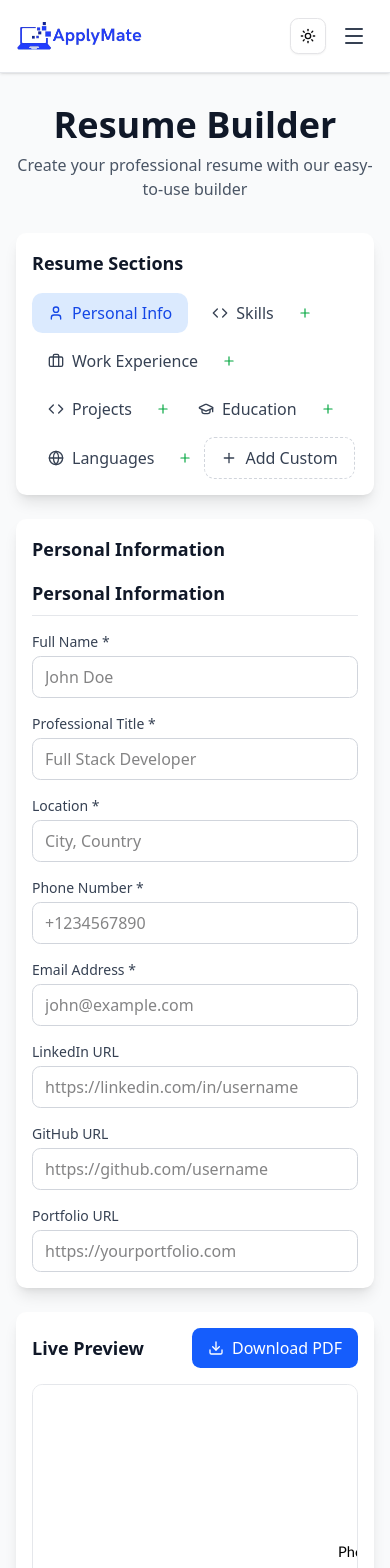
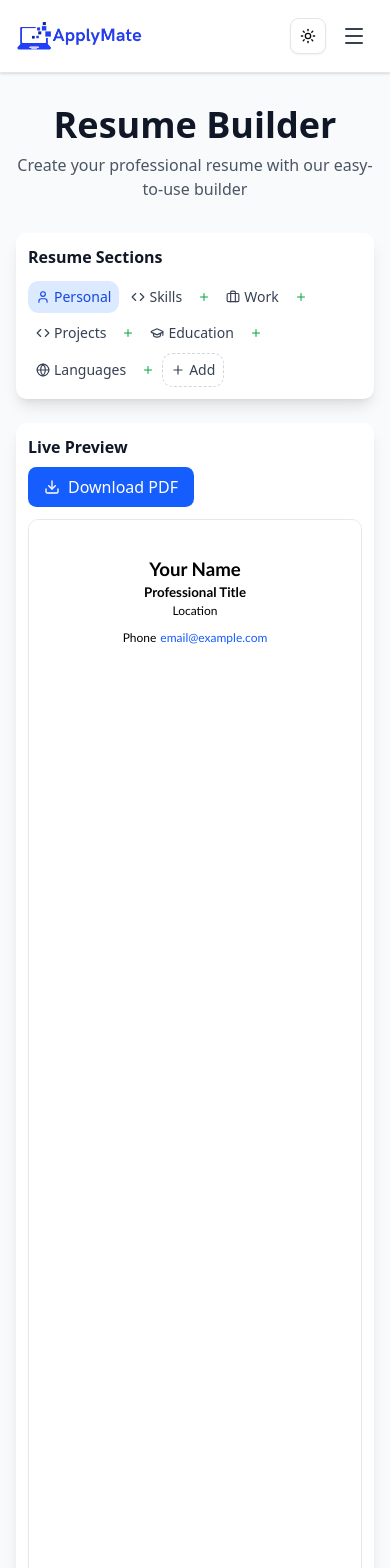
Before and after one commit to iftekhar08019/apply_mate, a Next.js app: page /resume in a window 390 px wide. Shown: the top 1568 px of the page. Built offline with nearby package versions, Linux system fonts and the light colour scheme.

Commit message:
resume preview responsive

```diff
--- a/src/app/resume/components/resume-preview.tsx
+++ b/src/app/resume/components/resume-preview.tsx
@@ -26,29 +26,30 @@ export default function ResumePreview({ resumeData, sectionVisibility = {} }: Re
       className="bg-white text-black mx-auto"
       style={{
         fontFamily: 'Calibri, Arial, sans-serif',
-        fontSize: '11pt',
+        fontSize: 'clamp(9pt, 2.5vw, 11pt)',
         lineHeight: '1.2',
-        width: '210mm', // A4 width
+        width: '100%',
+        maxWidth: '210mm', // A4 width
         minHeight: '297mm', // A4 height
-        padding: '20mm',
+        padding: 'clamp(10mm, 3vw, 15mm)',
         margin: '0 auto',
         boxSizing: 'border-box'
       }}
     >
       {/* Header Section */}
-      <div className="text-center mb-6">
-        <h1 className="font-bold mb-1" style={{ fontSize: '16pt' }}>
+      <div className="text-center mb-4 lg:mb-6">
+        <h1 className="font-bold mb-1" style={{ fontSize: 'clamp(14pt, 4vw, 16pt)' }}>
           {personalInfo.name || "Your Name"}
         </h1>
-        <p className="font-bold mb-1" style={{ fontSize: '12pt' }}>
+        <p className="font-bold mb-1" style={{ fontSize: 'clamp(10pt, 3vw, 12pt)' }}>
           {personalInfo.title || "Professional Title"}
         </p>
-        <p className="mb-3" style={{ fontSize: '11pt' }}>
+        <p className="mb-3" style={{ fontSize: 'clamp(9pt, 2.5vw, 11pt)' }}>
           {personalInfo.location || "Location"}
         </p>
-        <div style={{ fontSize: '11pt' }}>
+        <div style={{ fontSize: 'clamp(9pt, 2.5vw, 11pt)' }} className="flex flex-wrap justify-center items-center gap-1">
           <span>{personalInfo.phone || "Phone"}</span>
-          <span className="mx-1">|</span>
+          <span className="hidden sm:inline">|</span>
           <a
             href={personalInfo.email ? `mailto:${personalInfo.email}` : "#"}
             className="text-blue-600 hover:underline"
--- a/src/app/resume/components/section-sidebar.tsx
+++ b/src/app/resume/components/section-sidebar.tsx
@@ -62,23 +62,24 @@ export default function SectionSidebar({
 
   return (
     <div className="w-full bg-white dark:bg-gray-800 rounded-lg shadow-lg">
-      <div className="p-4">
-        <h3 className="text-lg font-semibold text-gray-900 dark:text-white mb-4">
+      <div className="p-3 lg:p-4">
+        <h3 className="text-base lg:text-lg font-semibold text-gray-900 dark:text-white mb-3 lg:mb-4">
           Resume Sections
         </h3>
 
-        <div className="flex flex-wrap gap-2">
+        <div className="flex flex-wrap gap-1 lg:gap-2">
           {/* Personal Info - Always available */}
           <button
             onClick={() => onSelectSection('personal')}
-            className={`flex items-center gap-2 px-4 py-2 rounded-lg transition-colors ${
+            className={`flex items-center gap-1 lg:gap-2 px-2 lg:px-4 py-1.5 lg:py-2 rounded-lg transition-colors text-sm lg:text-base ${
               selectedSection === 'personal'
                 ? 'bg-blue-100 text-blue-700 dark:bg-blue-900 dark:text-blue-300'
                 : 'hover:bg-gray-100 dark:hover:bg-gray-700 text-gray-700 dark:text-gray-300'
             }`}
           >
-            <User size={16} />
-            <span className="font-medium">Personal Info</span>
+            <User size={14} className="lg:w-4 lg:h-4" />
+            <span className="font-medium hidden sm:inline">Personal Info</span>
+            <span className="font-medium sm:hidden">Personal</span>
           </button>
 
           {/* Available Sections */}
@@ -91,14 +92,15 @@ export default function SectionSidebar({
                   <div key={section.id} className="flex items-center gap-1">
                     <button
                       onClick={() => onSelectSection(section.id)}
-                  className={`flex items-center gap-2 px-4 py-2 rounded-lg transition-colors ${
+                      className={`flex items-center gap-1 lg:gap-2 px-2 lg:px-4 py-1.5 lg:py-2 rounded-lg transition-colors text-sm lg:text-base ${
                         isSelected
                           ? 'bg-blue-100 text-blue-700 dark:bg-blue-900 dark:text-blue-300'
                           : 'hover:bg-gray-100 dark:hover:bg-gray-700 text-gray-700 dark:text-gray-300'
                       }`}
                     >
-                  <Icon size={16} />
-                  <span className="font-medium">{section.title}</span>
+                      <Icon size={14} className="lg:w-4 lg:h-4" />
+                      <span className="font-medium hidden sm:inline">{section.title}</span>
+                      <span className="font-medium sm:hidden">{section.title.split(' ')[0]}</span>
                     </button>
 
                     {isActive ? (
@@ -107,7 +109,7 @@ export default function SectionSidebar({
                         className="p-1 text-red-600 hover:text-red-800 dark:text-red-400 dark:hover:text-red-300 rounded"
                         title="Remove section"
                       >
-                    <Settings size={14} />
+                        <Settings size={12} />
                       </button>
                     ) : (
                       <button
@@ -115,7 +117,7 @@ export default function SectionSidebar({
                         className="p-1 text-green-600 hover:text-green-800 dark:text-green-400 dark:hover:text-green-300 rounded"
                         title="Add section"
                       >
-                    <Plus size={14} />
+                        <Plus size={12} />
                       </button>
                     )}
                   </div>
@@ -126,24 +128,26 @@ export default function SectionSidebar({
           {!showAddGeneric ? (
             <button
               onClick={() => setShowAddGeneric(true)}
-              className="flex items-center gap-2 px-4 py-2 rounded-lg hover:bg-gray-100 dark:hover:bg-gray-700 text-gray-700 dark:text-gray-300 transition-colors border border-dashed border-gray-300 dark:border-gray-600"
+              className="flex items-center gap-1 lg:gap-2 px-2 lg:px-4 py-1.5 lg:py-2 rounded-lg hover:bg-gray-100 dark:hover:bg-gray-700 text-gray-700 dark:text-gray-300 transition-colors border border-dashed border-gray-300 dark:border-gray-600 text-sm lg:text-base"
             >
-              <Plus size={16} />
-              <span className="font-medium">Add Custom</span>
+              <Plus size={14} className="lg:w-4 lg:h-4" />
+              <span className="font-medium hidden sm:inline">Add Custom</span>
+              <span className="font-medium sm:hidden">Add</span>
             </button>
           ) : (
-            <div className="flex items-center gap-2">
+            <div className="flex flex-col sm:flex-row items-start sm:items-center gap-2 w-full">
               <input
                 type="text"
                 value={genericTitle}
                 onChange={(e) => setGenericTitle(e.target.value)}
-                placeholder="Section title (e.g., Certifications)"
-                className="px-3 py-2 text-sm border border-gray-300 dark:border-gray-600 rounded-md focus:outline-none focus:ring-2 focus:ring-blue-500 dark:bg-gray-700 dark:text-white"
+                placeholder="Section title"
+                className="px-2 lg:px-3 py-1.5 lg:py-2 text-xs lg:text-sm border border-gray-300 dark:border-gray-600 rounded-md focus:outline-none focus:ring-2 focus:ring-blue-500 dark:bg-gray-700 dark:text-white flex-1 min-w-0"
               />
+              <div className="flex gap-1">
                 <button
                   onClick={handleAddGeneric}
                   disabled={!genericTitle.trim()}
-                className="bg-blue-600 text-white py-2 px-3 rounded text-sm hover:bg-blue-700 disabled:bg-gray-400 disabled:cursor-not-allowed"
+                  className="bg-blue-600 text-white py-1.5 lg:py-2 px-2 lg:px-3 rounded text-xs lg:text-sm hover:bg-blue-700 disabled:bg-gray-400 disabled:cursor-not-allowed"
                 >
                   Add
                 </button>
@@ -152,10 +156,11 @@ export default function SectionSidebar({
                     setShowAddGeneric(false);
                     setGenericTitle('');
                   }}
-                className="px-3 py-2 border border-gray-300 dark:border-gray-600 rounded text-sm hover:bg-gray-50 dark:hover:bg-gray-700"
+                  className="px-2 lg:px-3 py-1.5 lg:py-2 border border-gray-300 dark:border-gray-600 rounded text-xs lg:text-sm hover:bg-gray-50 dark:hover:bg-gray-700"
                 >
                   Cancel
                 </button>
+              </div>
             </div>
           )}
 
--- a/src/app/resume/page.tsx
+++ b/src/app/resume/page.tsx
@@ -189,11 +189,11 @@ export default function ResumeBuilder() {
           )}
         </div>
 
-        <div className="grid grid-cols-1 lg:grid-cols-12 gap-6 min-h-[calc(100vh-400px)]">
-          {/* Left Column - Section Form - 1/3 width on large screens */}
-          <div className="lg:col-span-4">
-            <div className="bg-white dark:bg-gray-800 rounded-lg shadow-lg p-4 h-full">
-              <h2 className="text-lg font-semibold text-gray-900 dark:text-white mb-4">
+        <div className="grid grid-cols-1 xl:grid-cols-12 gap-4 lg:gap-6 min-h-[calc(100vh-400px)]">
+          {/* Left Column - Section Form - Full width on mobile/tablet, 1/3 on desktop */}
+          <div className="xl:col-span-4 order-2 xl:order-1">
+            <div className="bg-white dark:bg-gray-800 rounded-lg shadow-lg p-3 lg:p-4 h-full">
+              <h2 className="text-base lg:text-lg font-semibold text-gray-900 dark:text-white mb-3 lg:mb-4">
                 {selectedSection === 'personal' ? 'Personal Information' :
                  selectedSection ? `${availableSections.find(s => s.id === selectedSection)?.title || 'Section'} Details` :
                  'Resume Information'}
@@ -208,20 +208,24 @@ export default function ResumeBuilder() {
             </div>
           </div>
 
-          {/* Right Column - Preview - 2/3 width on large screens */}
-          <div className="lg:col-span-8">
-            <div className="bg-white dark:bg-gray-800 rounded-lg shadow-lg p-4 h-full">
-              <div className="flex justify-between items-center mb-4">
-                <h2 className="text-lg font-semibold text-gray-900 dark:text-white">
+          {/* Right Column - Preview - Full width on mobile/tablet, 2/3 on desktop */}
+          <div className="xl:col-span-8 order-1 xl:order-2">
+            <div className="bg-white dark:bg-gray-800 rounded-lg shadow-lg p-3 lg:p-4 h-full">
+              <div className="flex flex-col sm:flex-row sm:justify-between sm:items-center mb-3 lg:mb-4 gap-2">
+                <h2 className="text-base lg:text-lg font-semibold text-gray-900 dark:text-white">
                   Live Preview
                 </h2>
-                <PDFDownload fileName={`${resumeData.personalInfo.name || 'resume'}`} />
+                <div className="flex-shrink-0">
+                  <PDFDownload fileName={`${resumeData.personalInfo.name || 'resume'}`} />
+                </div>
               </div>
               <div className="border border-gray-200 dark:border-gray-700 rounded-lg overflow-hidden">
-                <ResumePreview
-                  resumeData={resumeData}
-                  sectionVisibility={sectionVisibility}
-                />
+                <div className="overflow-x-auto">
+                  <ResumePreview
+                    resumeData={resumeData}
+                    sectionVisibility={sectionVisibility}
+                  />
+                </div>
               </div>
             </div>
           </div>
```
Also changed, not shown: src/app/resume/components/section-reorderer.tsx (+64 -13 lines). Lines whose indentation alone changed are shown as unchanged.
